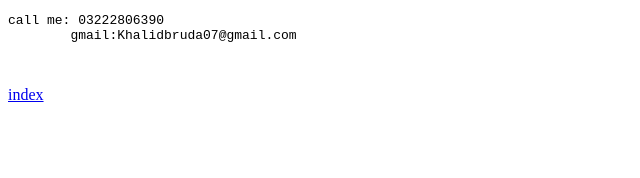
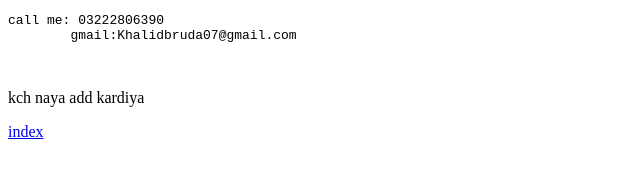
Before and after one commit to khalid-kamal07/practice, a plain HTML site: page contact.html in a window 1280 px wide. Shown: the whole page, without its empty margins (0-640 px from the left). Drawn offline with Linux system fonts and the light colour scheme.

Commit message:
hua add?

```diff
--- a/contact.html
+++ b/contact.html
@@ -10,6 +10,7 @@
         gmail:Khalidbruda07@gmail.com
 
     </pre>
+    <p>kch naya add kardiya</p>
 <a href=" #1">index</a>
 
 </body>
```
